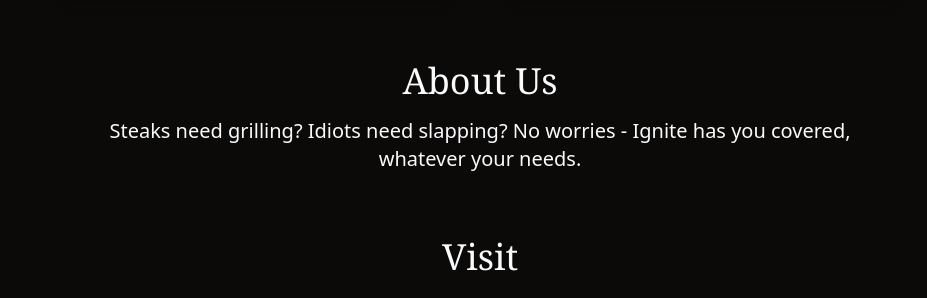
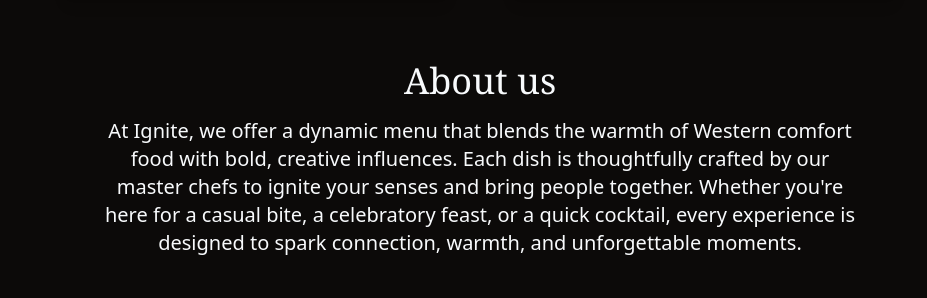
Before and after one commit to ignitebarsg/ignitebarsg.github.io, a website: page index.html in a window 1280 px wide. Shown: the part 1439-1737 px from the top of the page, without its empty margins (160-1087 px from the left). Drawn offline with nearby package versions, Linux system fonts and the light colour scheme.

Commit message:
Add about us

```diff
--- a/index.html
+++ b/index.html
@@ -140,11 +140,15 @@
         <h2
           class="font-serif text-primary text-3xl sm:text-4xl text-center mb-4"
         >
-          About Us
+          About us
         </h2>
         <p class="max-w-3xl mx-auto text-center text-lg sm:text-xl">
-          Steaks need grilling? Idiots need slapping? No worries - Ignite has
-          you covered, whatever your needs.
+          At Ignite, we offer a dynamic menu that blends the warmth of Western
+          comfort food with bold, creative influences. Each dish is thoughtfully
+          crafted by our master chefs to ignite your senses and bring people
+          together. Whether you're here for a casual bite, a celebratory feast,
+          or a quick cocktail, every experience is designed to spark connection,
+          warmth, and unforgettable moments.
         </p>
       </section>
 
```
